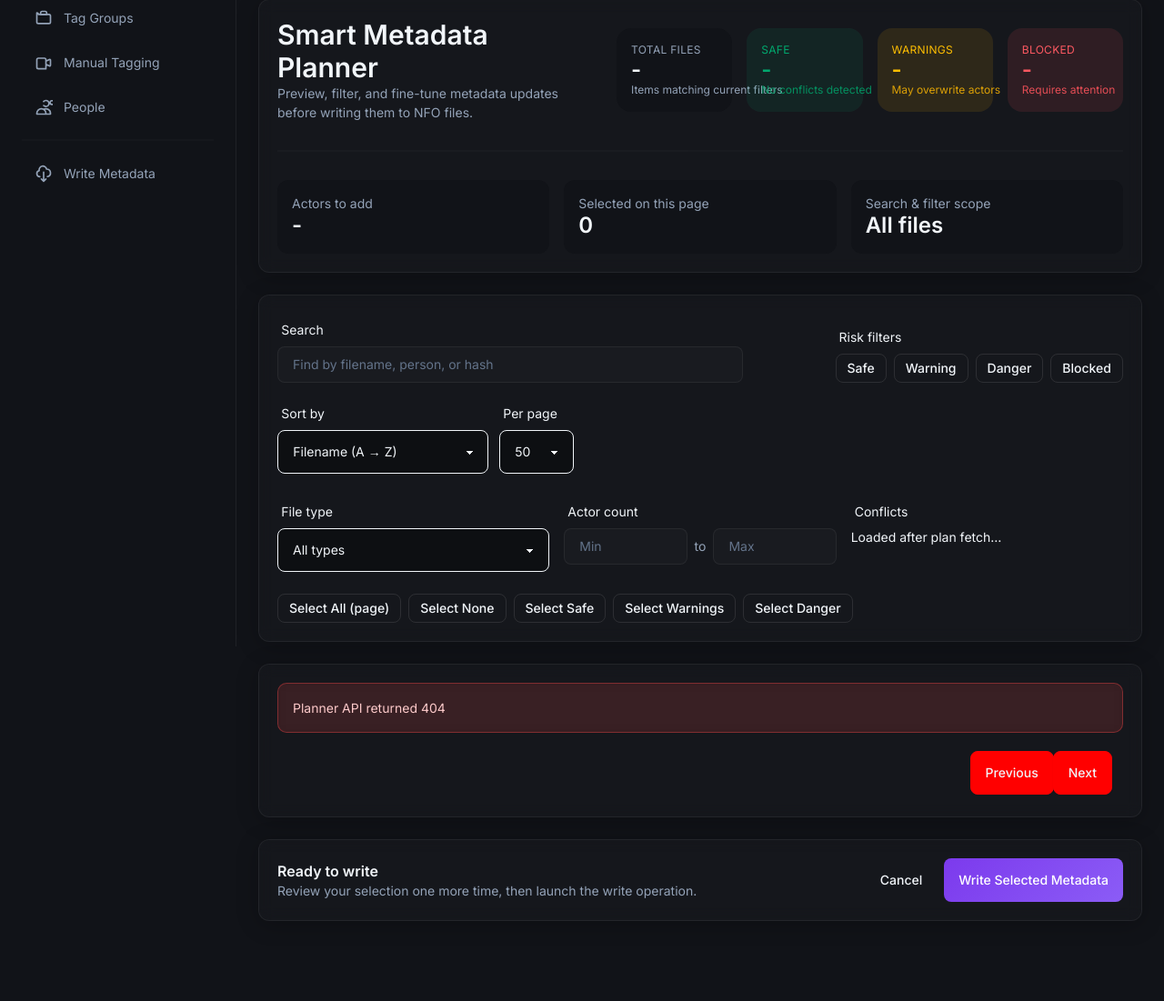
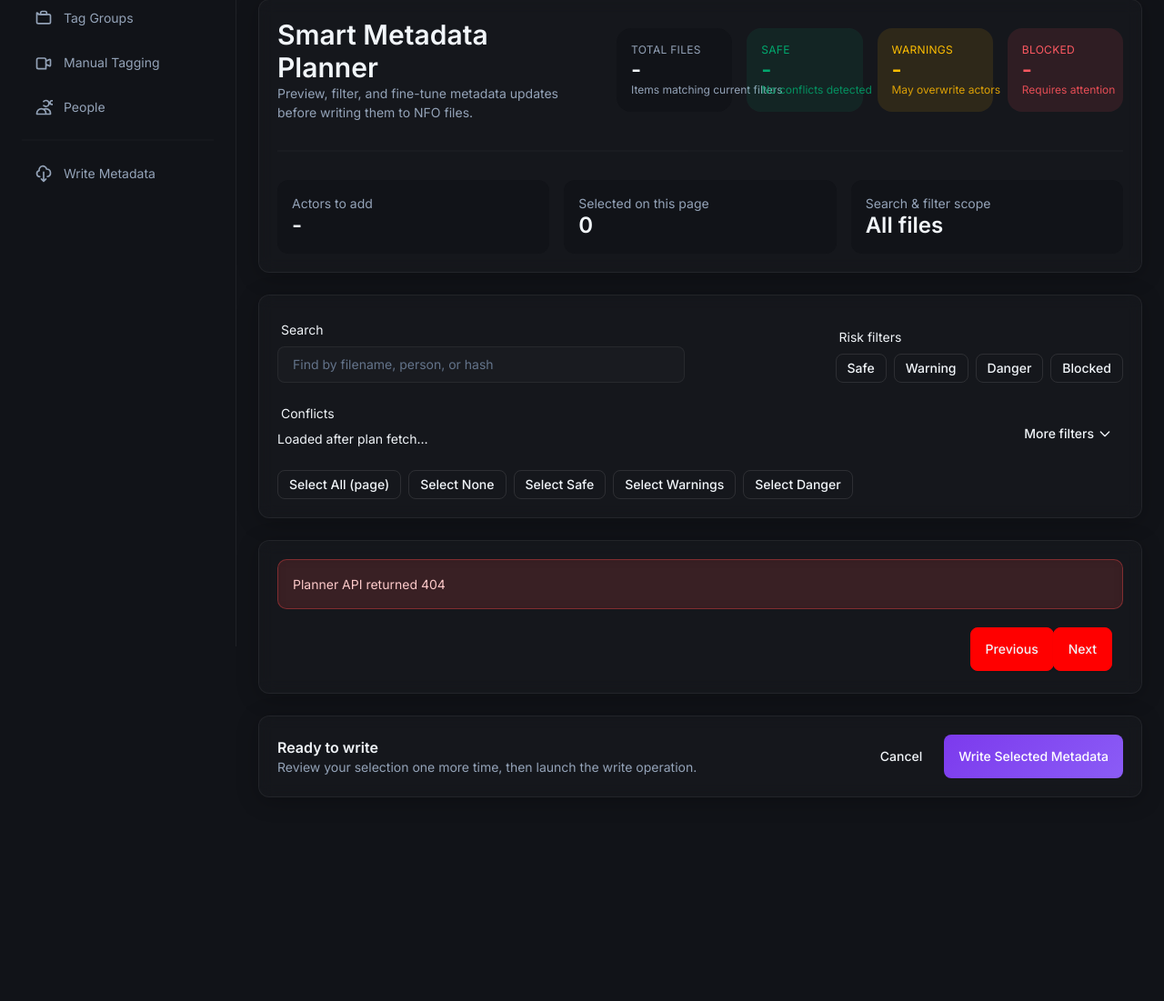
Before and after one commit to jrajasekera/indexium, a Python web app: template templates/metadata_preview.html in a window 1280 px wide. Shown: the part 89-1190 px from the top of the page at 91% size. After the commit the page ends 966 px from the top, so only its background shows below. Run offline with Jinja, Linux system fonts and the light colour scheme; the template is opened without the code that fills it: most values are stand-ins (such as "Sample title", 1, 10 or a date in 2020); some libraries are stand-ins or nearby versions.

Commit message:
feat: add collapsible filter section to metadata preview
Reorganize the filter UI to keep primary controls (search, risk filters,
conflicts) always visible while hiding less-used options (sort, per page,
file type, actor count) in a collapsible section. State persists via
localStorage.

```diff
--- a/templates/metadata_preview.html
+++ b/templates/metadata_preview.html
@@ -52,8 +52,9 @@
 
     <div class="card bg-base-100 shadow-lg">
         <div class="card-body space-y-4">
+            <!-- Row 1: Always visible controls -->
             <div class="flex flex-col gap-4 md:flex-row md:flex-wrap md:items-end md:justify-between">
-                <div class="w-full md:max-w-lg">
+                <div class="w-full md:max-w-md">
                     <label class="label" for="planner-search"><span class="label-text">Search</span></label>
                     <div class="relative">
                         <input id="planner-search" type="search" placeholder="Find by filename, person, or hash" class="input input-bordered w-full pr-12" autocomplete="off">
@@ -69,10 +70,26 @@
                         <button type="button" class="btn btn-sm btn-outline" data-filter-risk="blocked">Blocked</button>
                     </div>
                 </div>
-                <div class="flex gap-3">
+                <div>
+                    <label class="label"><span class="label-text">Conflicts</span></label>
+                    <div id="planner-conflict-options" class="flex flex-wrap gap-2">
+                        <p class="text-sm text-base-content/50">Loaded after plan fetch…</p>
+                    </div>
+                </div>
+                <button type="button" id="toggle-advanced-filters" class="btn btn-ghost btn-sm gap-1">
+                    <span id="toggle-filters-text">More filters</span>
+                    <svg id="toggle-filters-icon" class="w-4 h-4 transition-transform" fill="none" stroke="currentColor" viewBox="0 0 24 24">
+                        <path stroke-linecap="round" stroke-linejoin="round" stroke-width="2" d="M19 9l-7 7-7-7" />
+                    </svg>
+                </button>
+            </div>
+
+            <!-- Collapsible: Advanced filters (hidden by default) -->
+            <div id="advanced-filters-section" class="hidden">
+                <div class="grid gap-4 md:grid-cols-4">
                     <div>
                         <label class="label" for="planner-sort"><span class="label-text">Sort by</span></label>
-                        <select id="planner-sort" class="select select-bordered">
+                        <select id="planner-sort" class="select select-bordered w-full">
                             <option value="alphabetical:asc">Filename (A → Z)</option>
                             <option value="alphabetical:desc">Filename (Z → A)</option>
                             <option value="risk:desc">Risk (High → Low)</option>
@@ -84,15 +101,12 @@
                     </div>
                     <div>
                         <label class="label" for="planner-page-size"><span class="label-text">Per page</span></label>
-                        <select id="planner-page-size" class="select select-bordered">
+                        <select id="planner-page-size" class="select select-bordered w-full">
                             <option value="20">20</option>
                             <option value="50" selected>50</option>
                             <option value="100">100</option>
                         </select>
                     </div>
-                </div>
-            </div>
-            <div class="grid gap-4 md:grid-cols-3" id="planner-advanced-filters">
                     <div>
                         <label class="label" for="planner-file-type"><span class="label-text">File type</span></label>
                         <select id="planner-file-type" class="select select-bordered w-full">
@@ -107,13 +121,10 @@
                             <input type="number" min="0" id="planner-tag-max" class="input input-bordered w-full" placeholder="Max">
                         </div>
                     </div>
-                <div>
-                    <label class="label"><span class="label-text">Conflicts</span></label>
-                    <div id="planner-conflict-options" class="flex flex-wrap gap-2">
-                        <p class="text-sm text-base-content/50">Loaded after plan fetch…</p>
                 </div>
             </div>
-            </div>
+
+            <!-- Row 2: Bulk selection buttons (always visible) -->
             <div class="flex flex-wrap gap-2" role="group" aria-label="Bulk selection">
                 <button type="button" class="btn btn-outline btn-sm" data-select-action="all">Select All (page)</button>
                 <button type="button" class="btn btn-outline btn-sm" data-select-action="none">Select None</button>
@@ -202,6 +213,10 @@
         loadingText: document.getElementById('planner-loading-text'),
         writeButton: document.getElementById('write-selected-btn'),
         writeForm: document.getElementById('metadata-write-form'),
+        toggleFiltersBtn: document.getElementById('toggle-advanced-filters'),
+        toggleFiltersText: document.getElementById('toggle-filters-text'),
+        toggleFiltersIcon: document.getElementById('toggle-filters-icon'),
+        advancedFiltersSection: document.getElementById('advanced-filters-section'),
     };
 
     const riskLabels = {
@@ -609,6 +624,23 @@
         elements.writeForm.submit();
     });
 
+    // Toggle advanced filters
+    let filtersExpanded = localStorage.getItem('advancedFiltersExpanded') === 'true';
+
+    function updateToggleState() {
+        elements.advancedFiltersSection.classList.toggle('hidden', !filtersExpanded);
+        elements.toggleFiltersText.textContent = filtersExpanded ? 'Fewer filters' : 'More filters';
+        elements.toggleFiltersIcon.classList.toggle('rotate-180', filtersExpanded);
+    }
+
+    elements.toggleFiltersBtn.addEventListener('click', () => {
+        filtersExpanded = !filtersExpanded;
+        localStorage.setItem('advancedFiltersExpanded', filtersExpanded);
+        updateToggleState();
+    });
+
+    updateToggleState();
+
     fetchPlan();
 })();
 </script>
```
Lines whose indentation alone changed are shown as unchanged.
